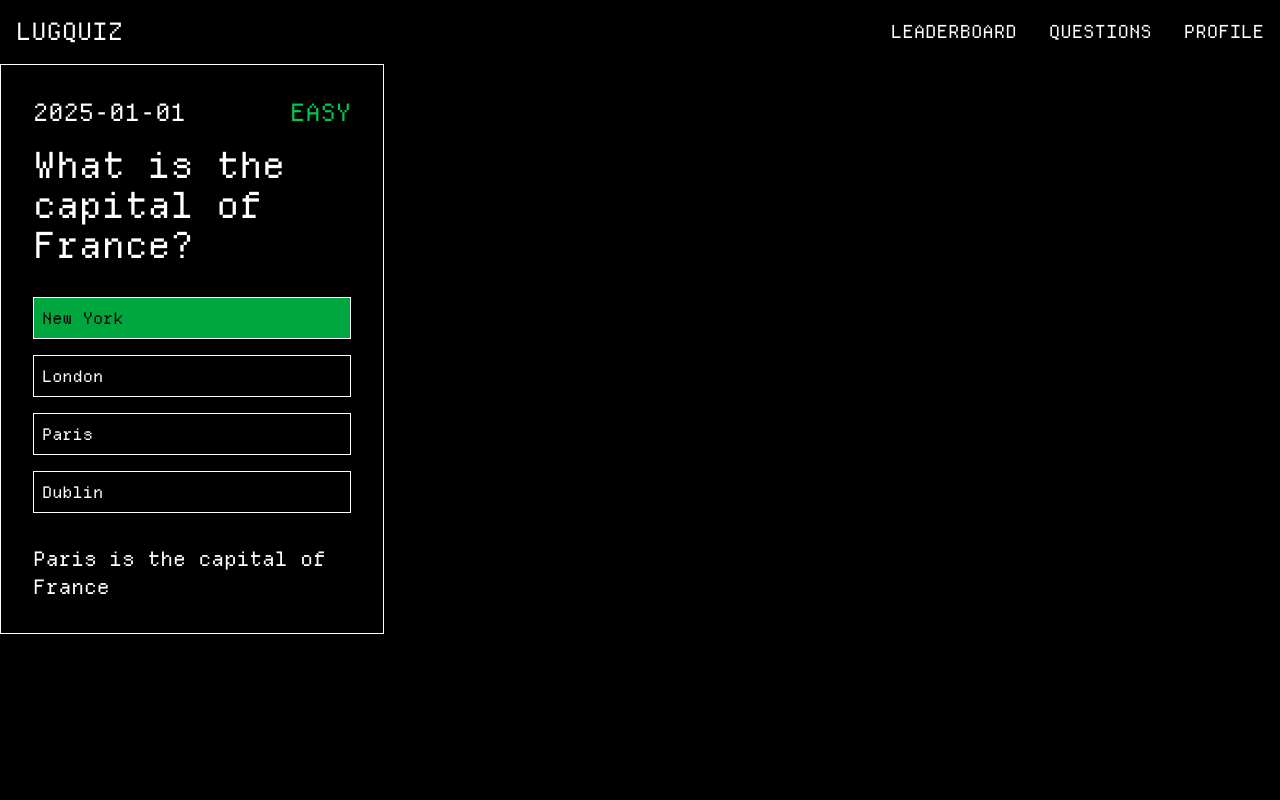
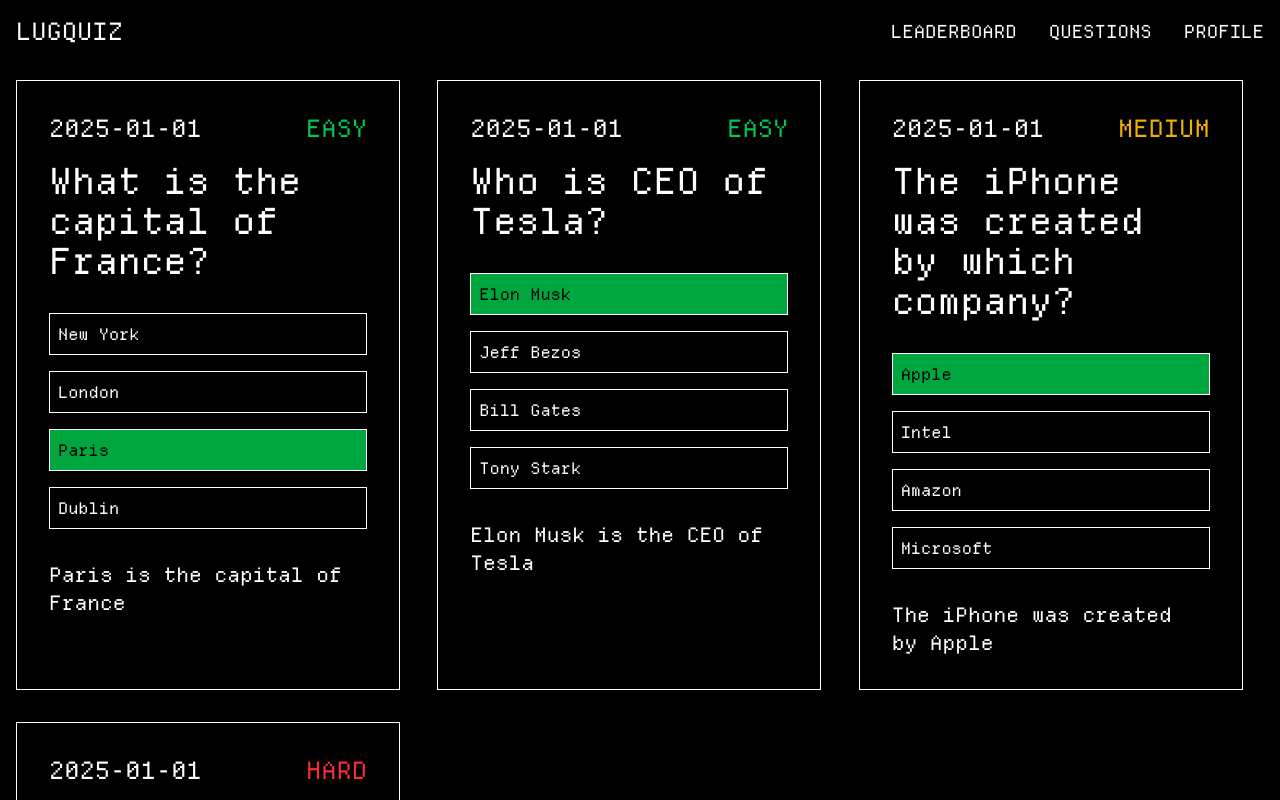
Before and after one commit to ppmpreetham/lug-quiz, a React (Vite) app: page /questions in a window 1280 px wide. Built offline with nearby package versions, Linux system fonts and the light colour scheme.

Commit message:
add: questionGrid

```diff
--- a/src/App.tsx
+++ b/src/App.tsx
@@ -3,13 +3,14 @@
 import QuestionComp from "./components/Question";
 import Nav from "./components/Nav";
 import QuestionCard from "./components/QuestionCard";
+import QuestionGrid from "./components/QuestionGrid";
 
 // Multiple questions
 const questions: Question[] = [
   {
     question: "What is the capital of France?",
     options: ["New York", "London", "Paris", "Dublin"],
-    answer: 1,
+    answer: 3,
     date: "2025-01-01",
     explanation: "Paris is the capital of France",
     difficulty: "easy",
@@ -28,7 +29,7 @@
     answer: 1,
     date: "2025-01-01",
     explanation: "The iPhone was created by Apple",
-    difficulty: "easy",
+    difficulty: "medium",
   },
   {
     question: "How many Harry Potter books are there?",
@@ -36,7 +37,7 @@
     answer: 4,
     date: "2025-01-01",
     explanation: "There are 7 Harry Potter books",
-    difficulty: "easy",
+    difficulty: "hard",
   },
 ];
 
@@ -47,7 +48,7 @@
 function App() {
   return (
     <Router>
-      <div className="h-screen w-screen bg-black">
+      <div className="w-screen bg-black h-screen overflow-x-hidden">
         <Nav />
         <Routes>
           <Route
@@ -62,7 +63,7 @@
           />
           <Route
             path="/questions"
-            element={<QuestionCard question={questions[0]} />}
+            element={<QuestionGrid questions={questions} />}
           />
         </Routes>
       </div>
--- /dev/null
+++ b/src/components/QuestionGrid.tsx
@@ -0,0 +1,14 @@
+import { Question } from "../types";
+import QuestionCard from "./QuestionCard";
+
+const QuestionGrid = ({ questions }: { questions: Question[] }) => {
+  return (
+    <div className="grid grid-cols-1 sm:grid-cols-2 lg:grid-cols-3 gap-y-8 md:gap-x-4 p-4 w-screen h-fit overflow-x-hidden">
+      {questions.map((question, index) => (
+        <QuestionCard key={index} question={question} />
+      ))}
+    </div>
+  );
+};
+
+export default QuestionGrid;
```
